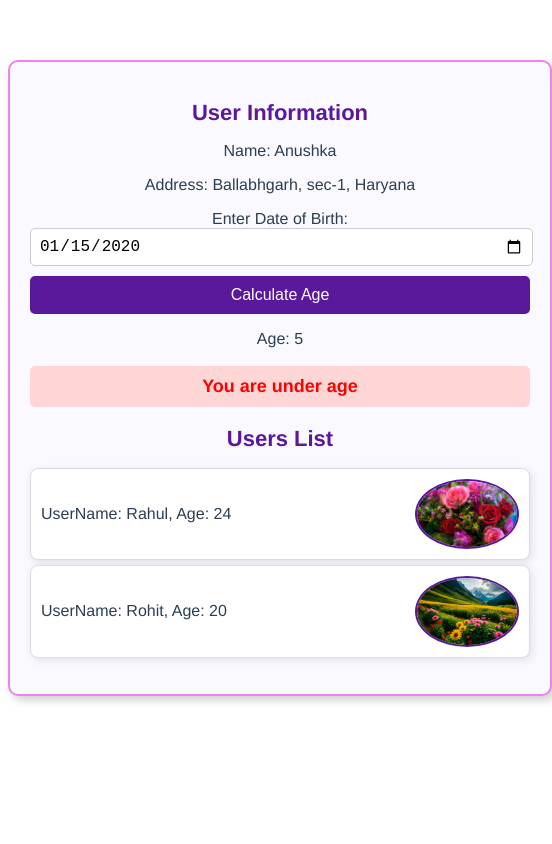
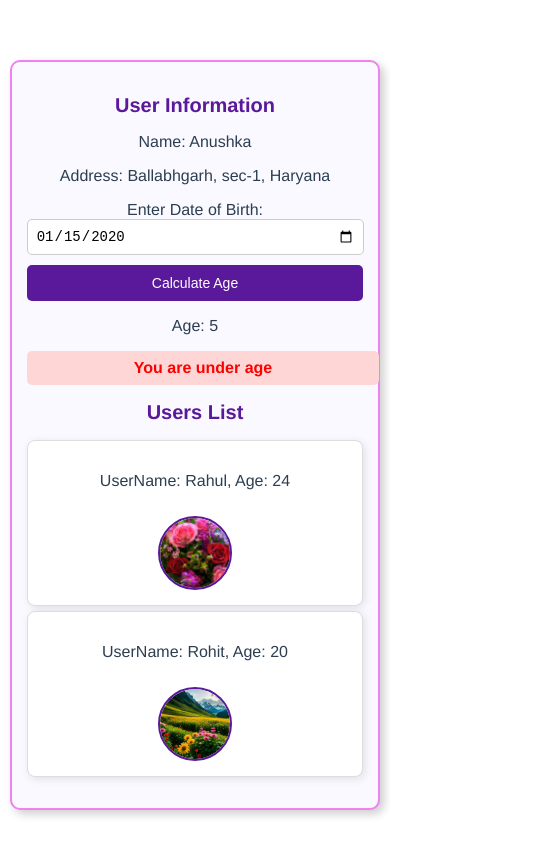
Before and after one commit to anushka9540/Vue-JS, a Vue app: page / in a window 390 px wide. Both pictures are taken after typing "2020-01-15" into the empty fields and a click on the button "Calculate Age". Shown: the whole page, 552 px wide, since content can reach past the window. Built offline with nearby package versions, Linux system fonts and the light colour scheme.

Commit message:
responsive

```diff
--- a/src/components/UserInformation.vue
+++ b/src/components/UserInformation.vue
@@ -8,14 +8,14 @@
       <button @click="calculateAge">Calculate Age</button>
       <p v-if="age !== null">Age: {{ age }}</p>
 
-      <p v-if="age !== null && age < 18" :class="{ error: age < 18 }">You are under age</p>
-      <p v-if="age !== null && age >= 18" :class="{ noerror: age >=18 }">You are OK to use the website</p>
-
+      <p v-if="age !== null" :class="age < 18 ? 'error' : 'success'" class="agetext">
+      {{ age < 18 ? 'You are under age' : 'You are OK to use the website' }}
+       </p>
 
       <h2>Users List</h2>
       <ul>
         <li v-for="user in users" :key="user.Name">
-          <p>UserName: {{ user.Name }}, Age: {{ user.Age }}</p>
+          <p>UserName: {{ user.name }}, Age: {{ user.age }}</p>
           <img :src="user.image" alt="User Image" width="100" />
         </li>
       </ul>
@@ -23,8 +23,8 @@
   </template>
 
   <script>
-import img1 from '/src/assets/rose.webp'
-import img2 from '/src/assets/seen.jpg'
+import roseimage from '/src/assets/rose.webp'
+import natureimage from '/src/assets/seen.jpg'
 
   export default {
     data() {
@@ -34,22 +34,28 @@ import img2 from '/src/assets/seen.jpg'
         dob: '',
         age: null,
         users: [
-          { Name: 'Rahul', Age: 24, image: img1 },
-          { Name: 'Rohit', Age: 20, image: img2 }
+          { name: 'Rahul', age: 24, image: roseimage },
+          { name: 'Rohit', age: 20, image: natureimage }
         ]
       };
     },
     methods: {
-      calculateAge() {
-        if (!this.dob) return;
-        const birthYear = new Date(this.dob).getFullYear();
-        const currentYear = new Date().getFullYear();
-        this.age = currentYear - birthYear;
-      },
-      validateAge() {
-        this.calculateAge();
-        this.isUnderAge = this.age < 18;
-      }
+        calculateAge() {
+            if (!this.dob) return;
+            const birthDate = new Date(this.dob);
+            const today = new Date();
+
+            let age = today.getFullYear() - birthDate.getFullYear();
+            const monthDiff = today.getMonth() - birthDate.getMonth();
+            const dayDiff = today.getDate() - birthDate.getDate();
+
+            if (monthDiff < 0 || (monthDiff === 0 && dayDiff < 0)) {
+                age--;
+            }
+
+            this.age = age;
+        }
+
     }
   };
   </script>
@@ -57,10 +63,10 @@ import img2 from '/src/assets/seen.jpg'
 <style scoped>
 
 div {
-  height: auto;
+  max-width: 90%;
   width: 500px;
   border: 2px solid violet;
-  margin: 0 auto;
+  margin: 20px auto;
   padding: 20px;
   border-radius: 10px;
   box-shadow: 4px 4px 10px rgba(0, 0, 0, 0.2);
@@ -75,7 +81,7 @@ h2 {
 }
 
 input[type="date"] {
-  width: 97%;
+  width: 95%;
   padding: 8px;
   border: 1px solid #ccc;
   border-radius: 5px;
@@ -100,24 +106,28 @@ button:hover {
   background-color: #7b2cbf;
 }
 
-.error {
-  color: red;
+.agetext {
+  display: block;
+  width: 100%;
+  text-align: center;
+  padding: 10px;
   font-weight: bold;
-  text-align: center;
-  font-size: 18px;
-  padding: 10px;
-  background-color: #ffd6d6;
   border-radius: 5px;
 }
 
-.noerror {
+.error {
+  color: red;
+  background-color: #ffd6d6;
+}
+
+.success {
   color: green;
-  font-weight: bold;
-  text-align: center;
+  background-color: #d6ffd6;
+}
+
+.agetext {
   font-size: 18px;
   padding: 10px;
-  background-color: #d6ffd6;
-  border-radius: 5px;
 }
 
 ul {
@@ -127,6 +137,7 @@ ul {
 
 li {
   display: flex;
+  flex-wrap: wrap;
   align-items: center;
   justify-content: space-between;
   padding: 10px;
@@ -140,6 +151,46 @@ li {
 img {
   border-radius: 50%;
   border: 2px solid #5a189a;
+  width: 80px;
+  height: 80px;
+  object-fit: cover;
 }
 
+@media screen and (max-width: 600px) {
+  div {
+    width: 95%;
+    padding: 15px;
+  }
+
+  h2 {
+    font-size: 20px;
+  }
+
+  input[type="date"] {
+    font-size: 14px;
+  }
+
+  button {
+    font-size: 14px;
+  }
+
+  .agetext {
+    font-size: 16px;
+    padding: 8px;
+  }
+
+  li {
+    flex-direction: column;
+    text-align: center;
+    padding: 15px;
+  }
+
+  img {
+    width: 70px;
+    height: 70px;
+    margin-top: 10px;
+  }
+}
+
+
 </style>
```
